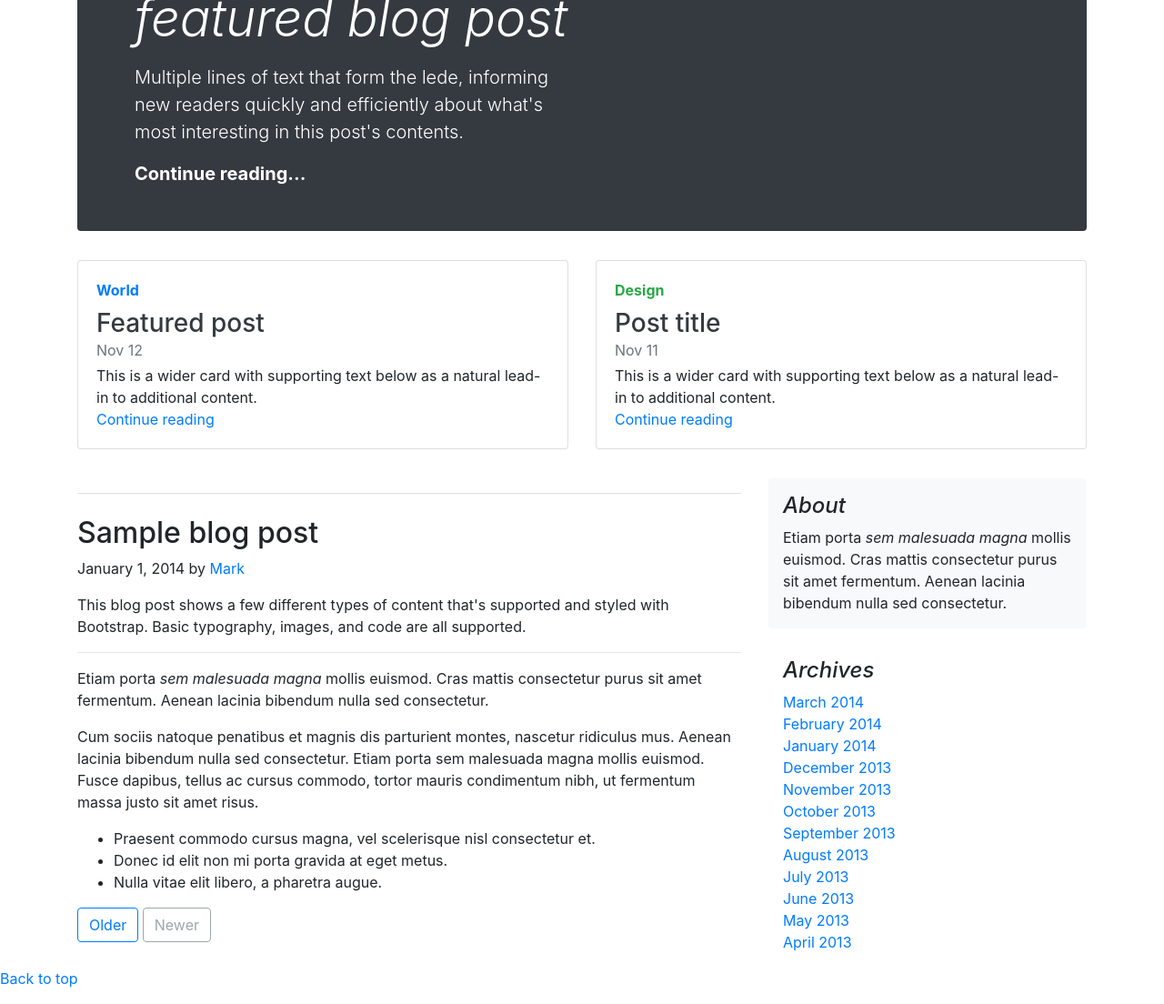
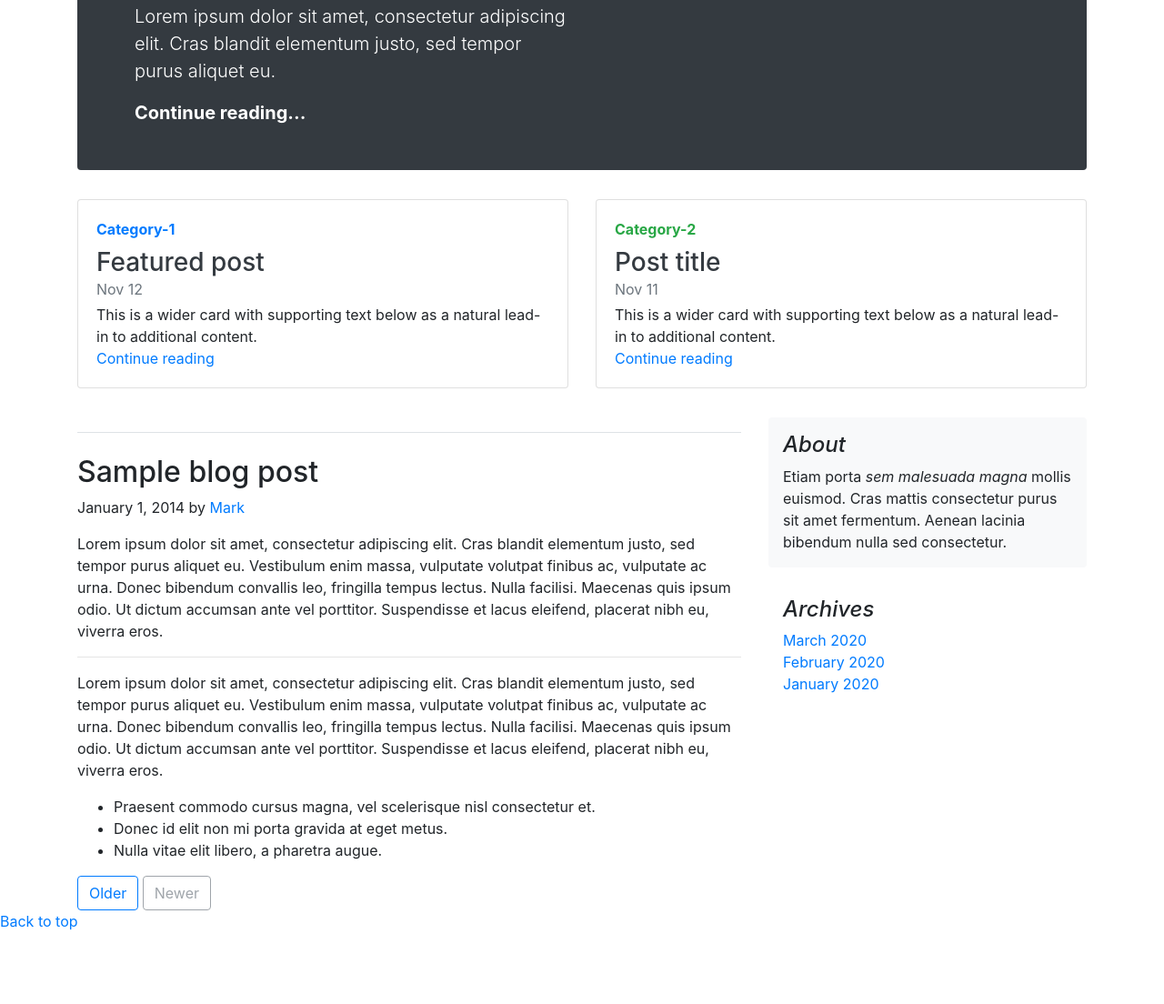
Before and after one commit to ugurrk35/Patika.dev, a plain HTML site: page html-odev-1/index.html in a window 1280 px wide. Shown: the part 215-1319 px from the top of the page at 91% size. After the commit the page ends 1256 px from the top, so only its background shows below. Drawn offline with nearby package versions, Linux system fonts and the light colour scheme.

Commit message:
Update index.html

```diff
--- a/html-odev-1/index.html
+++ b/html-odev-1/index.html
@@ -42,8 +42,8 @@
 
         <div class="jumbotron p-3 p-md-5 text-white rounded bg-dark">
           <div class="col-md-6 ">
-            <h1 class="display-4 font-italic">Title of a longer featured blog post</h1>
-            <p class="lead my-3">Multiple lines of text that form the lede, informing new readers quickly and efficiently about what's most interesting in this post's contents.</p>
+            <h1 class="display-4 font-italic"> Blog post</h1>
+            <p class="lead my-3">Lorem ipsum dolor sit amet, consectetur adipiscing elit. Cras blandit elementum justo, sed tempor purus aliquet eu. </p>
             <p class="lead mb-0"><a href="#" class="text-white font-weight-bold">Continue reading...</a></p>
           </div>
         </div>
@@ -52,7 +52,7 @@
           <div class="col-md-6">
             <div class="card flex-md-row mb-4 box-shadow h-md-250">
               <div class="card-body d-flex flex-column align-items-start">
-                <strong class="d-inline-block mb-2 text-primary">World</strong>
+                <strong class="d-inline-block mb-2 text-primary">Category-1</strong>
                 <h3 class="mb-0">
                   <a class="text-dark" href="#">Featured post</a>
                 </h3>
@@ -66,7 +66,7 @@
           <div class="col-md-6">
             <div class="card flex-md-row mb-4 box-shadow h-md-250">
               <div class="card-body d-flex flex-column align-items-start">
-                <strong class="d-inline-block mb-2 text-success">Design</strong>
+                <strong class="d-inline-block mb-2 text-success">Category-2</strong>
                 <h3 class="mb-0">
                   <a class="text-dark" href="#">Post title</a>
                 </h3>
@@ -90,13 +90,12 @@
               <h2 class="blog-post-title">Sample blog post</h2>
               <p class="blog-post-meta">January 1, 2014 by <a href="#">Mark</a></p>
 
-              <p>This blog post shows a few different types of content that's supported and styled with Bootstrap. Basic typography, images, and code are all supported.</p>
+              <p>Lorem ipsum dolor sit amet, consectetur adipiscing elit. Cras blandit elementum justo, sed tempor purus aliquet eu. Vestibulum enim massa, vulputate volutpat finibus ac, vulputate ac urna. Donec bibendum convallis leo, fringilla tempus lectus. Nulla facilisi. Maecenas quis ipsum odio. Ut dictum accumsan ante vel porttitor. Suspendisse et lacus eleifend, placerat nibh eu, viverra eros.</p>
               <hr>
 
-              <p>Etiam porta <em>sem malesuada magna</em> mollis euismod. Cras mattis consectetur purus sit amet fermentum. Aenean lacinia bibendum nulla sed consectetur.</p>
+              <p>Lorem ipsum dolor sit amet, consectetur adipiscing elit. Cras blandit elementum justo, sed tempor purus aliquet eu. Vestibulum enim massa, vulputate volutpat finibus ac, vulputate ac urna. Donec bibendum convallis leo, fringilla tempus lectus. Nulla facilisi. Maecenas quis ipsum odio. Ut dictum accumsan ante vel porttitor. Suspendisse et lacus eleifend, placerat nibh eu, viverra eros.</p>
 
-              <p>Cum sociis natoque penatibus et magnis dis parturient montes, nascetur ridiculus mus. Aenean lacinia bibendum nulla sed consectetur. Etiam porta sem malesuada magna mollis euismod. Fusce dapibus, tellus ac cursus commodo, tortor mauris condimentum nibh, ut fermentum massa justo sit amet risus.</p>
-              <ul>
+               <ul>
                 <li>Praesent commodo cursus magna, vel scelerisque nisl consectetur et.</li>
                 <li>Donec id elit non mi porta gravida at eget metus.</li>
                 <li>Nulla vitae elit libero, a pharetra augue.</li>
@@ -122,18 +121,11 @@
             <div class="p-3">
               <h4 class="font-italic">Archives</h4>
               <ol class="list-unstyled mb-0">
-                <li><a href="#">March 2014</a></li>
-                <li><a href="#">February 2014</a></li>
-                <li><a href="#">January 2014</a></li>
-                <li><a href="#">December 2013</a></li>
-                <li><a href="#">November 2013</a></li>
-                <li><a href="#">October 2013</a></li>
-                <li><a href="#">September 2013</a></li>
-                <li><a href="#">August 2013</a></li>
-                <li><a href="#">July 2013</a></li>
-                <li><a href="#">June 2013</a></li>
-                <li><a href="#">May 2013</a></li>
-                <li><a href="#">April 2013</a></li>
+                <li><a href="#">March 2020</a></li>
+                <li><a href="#">February 2020</a></li>
+                <li><a href="#">January 2020</a></li>
+
+
               </ol>
             </div>
 
```
